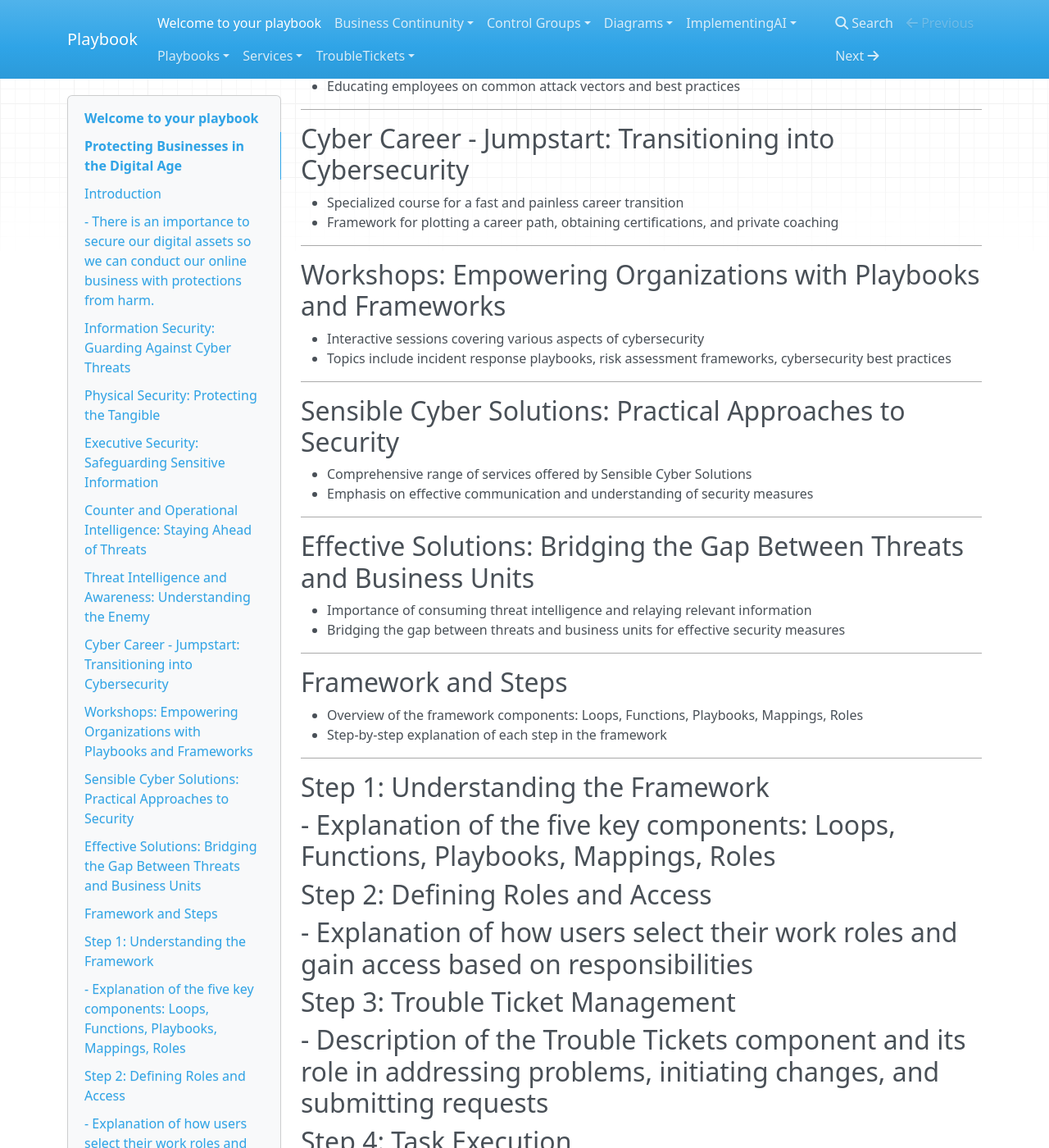
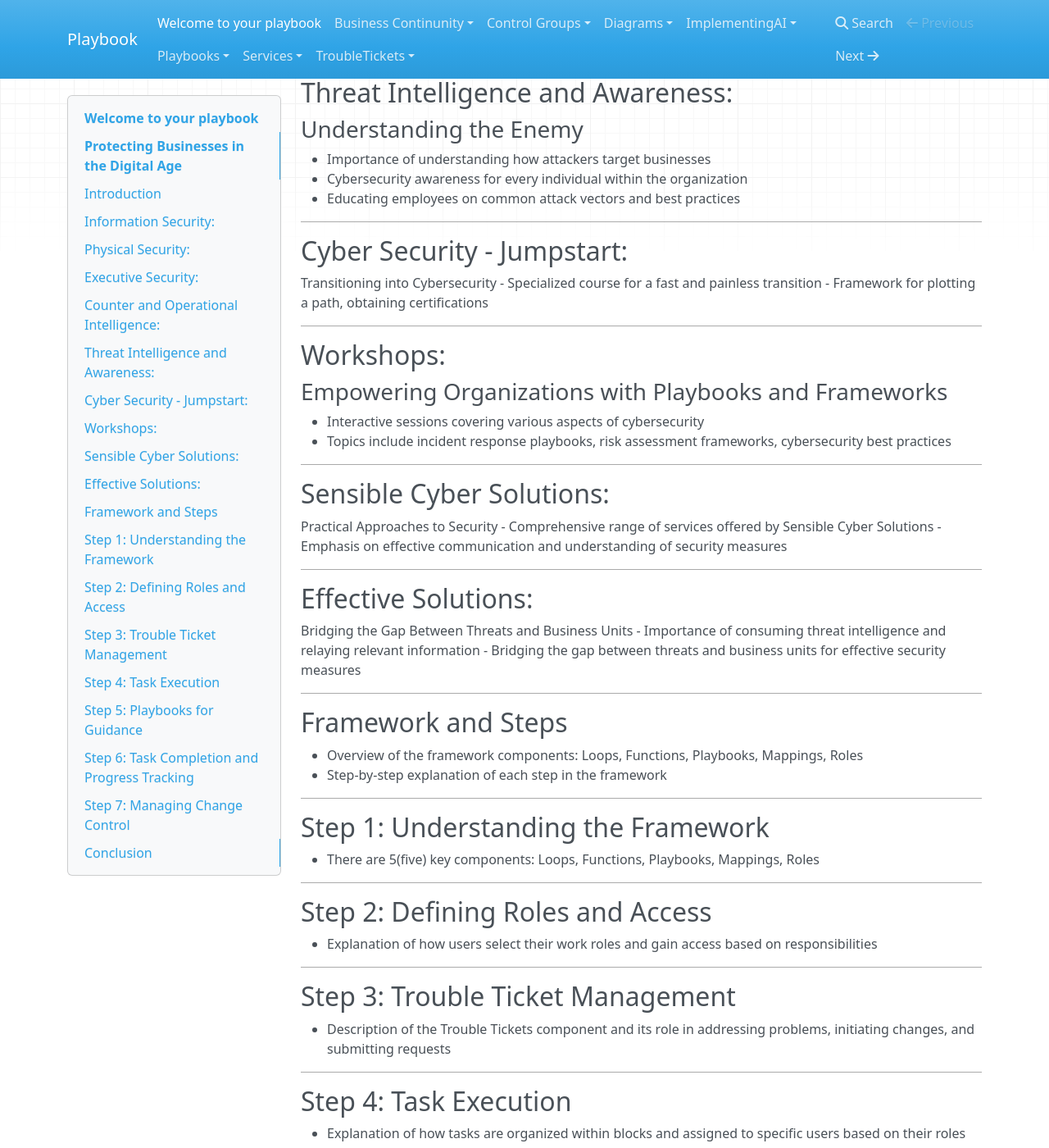
Before and after one commit to green-dino/achieving_standards, an MkDocs documentation site: the page built from docs/index.md, in a window 1280 px wide and 1400 px high, scrolled down 1135 px. Shown: the whole window at 82% size. Built offline with MkDocs 1.6.1, drawn with Linux system fonts in a browser that asks for light colours; nearby versions of some CDN libraries; some of the changed text lies outside the part shown.

Commit message:
improvements.

```diff
--- a/docs/index.md
+++ b/docs/index.md
@@ -3,48 +3,57 @@
 # Protecting Businesses in the Digital Age
 ---
 ## Introduction
-
-- There is an importance to secure our digital assets so we can conduct our online business with protections from harm.
+- Digital businesses require robust security measures to ensure their operations remain unaffected and resilient in the face of various threats.
+- It's also important to train employees to recognize potential scams and signs of security breaches. This understanding is crucial as it allows them to act promptly and effectively in the event of a security incident
 ---
-## Information Security: Guarding Against Cyber Threats
+## Information Security:
+### Guarding Against Cyber Threats
 - The increasing reliance on computers in business operations
 - The vulnerability of small and medium-sized enterprises (SMEs)
 - Examples of cyber threats: ransomware attacks, business email compromises
 - Implementing comprehensive cybersecurity measures to mitigate risks
 ---
-## Physical Security: Protecting the Tangible
+## Physical Security:
+### Protecting the Tangible
 - The significance of physical security in addition to cybersecurity
 - The risk of direct system access through physical breaches
 - Regular testing and evaluation of physical security measures
 ---
-## Executive Security: Safeguarding Sensitive Information
+## Executive Security:
+### Safeguarding Sensitive Information
 - Executives as prime targets for cybercriminals
 - Understanding executives' exposure on the internet and dark web
 - Implementing appropriate security measures to protect executives and sensitive information
 ---
-## Counter and Operational Intelligence: Staying Ahead of Threats
+## Counter and Operational Intelligence:
+### Staying Ahead of Threats
 - Gathering intelligence and preventing others from doing so
 - Threats posed by nation states and companies
 - Effective counter and operational intelligence for proactive risk mitigation
 ---
-## Threat Intelligence and Awareness: Understanding the Enemy
+## Threat Intelligence and Awareness:
+### Understanding the Enemy
 - Importance of understanding how attackers target businesses
 - Cybersecurity awareness for every individual within the organization
 - Educating employees on common attack vectors and best practices
 ---
-## Cyber Career - Jumpstart: Transitioning into Cybersecurity
-- Specialized course for a fast and painless career transition
-- Framework for plotting a career path, obtaining certifications, and private coaching
+## Cyber Security - Jumpstart:
+Transitioning into Cybersecurity
+- Specialized course for a fast and painless transition
+- Framework for plotting a  path, obtaining certifications
 ---
-## Workshops: Empowering Organizations with Playbooks and Frameworks
+## Workshops:
+### Empowering Organizations with Playbooks and Frameworks
 - Interactive sessions covering various aspects of cybersecurity
 - Topics include incident response playbooks, risk assessment frameworks, cybersecurity best practices
 ---
-## Sensible Cyber Solutions: Practical Approaches to Security
+## Sensible Cyber Solutions:
+Practical Approaches to Security
 - Comprehensive range of services offered by Sensible Cyber Solutions
 - Emphasis on effective communication and understanding of security measures
 ---
-## Effective Solutions: Bridging the Gap Between Threats and Business Units
+## Effective Solutions:
+Bridging the Gap Between Threats and Business Units
 - Importance of consuming threat intelligence and relaying relevant information
 - Bridging the gap between threats and business units for effective security measures
 ---
@@ -54,25 +63,39 @@
 ---
 
 ## Step 1: Understanding the Framework
-- Explanation of the five key components: Loops, Functions, Playbooks, Mappings, Roles
+
+- There are  5(five) key components: Loops, Functions, Playbooks, Mappings, Roles
+
 ---
 ## Step 2: Defining Roles and Access
+
 - Explanation of how users select their work roles and gain access based on responsibilities
+
 ---
 ## Step 3: Trouble Ticket Management
+
 - Description of the Trouble Tickets component and its role in addressing problems, initiating changes, and submitting requests
+
 ---
 ## Step 4: Task Execution
+
 - Explanation of how tasks are organized within blocks and assigned to specific users based on their roles
+
 ---
 ## Step 5: Playbooks for Guidance
+
 - Description of how playbooks provide step-by-step instructions for executing specific tasks
+
 ---
 ## Step 6: Task Completion and Progress Tracking
+
 - Explanation of how users use the Trouble Tickets system to view, create, edit, and monitor tasks
+
 ---
 ## Step 7: Managing Change Control
+
 - Description of the process of creating, starting, and completing ChangeControlRecords and ChangeImplementationPlans
+
 ---
 ## Conclusion
 - Benefits of utilizing a framework for organizational efficiency and productivity
```
